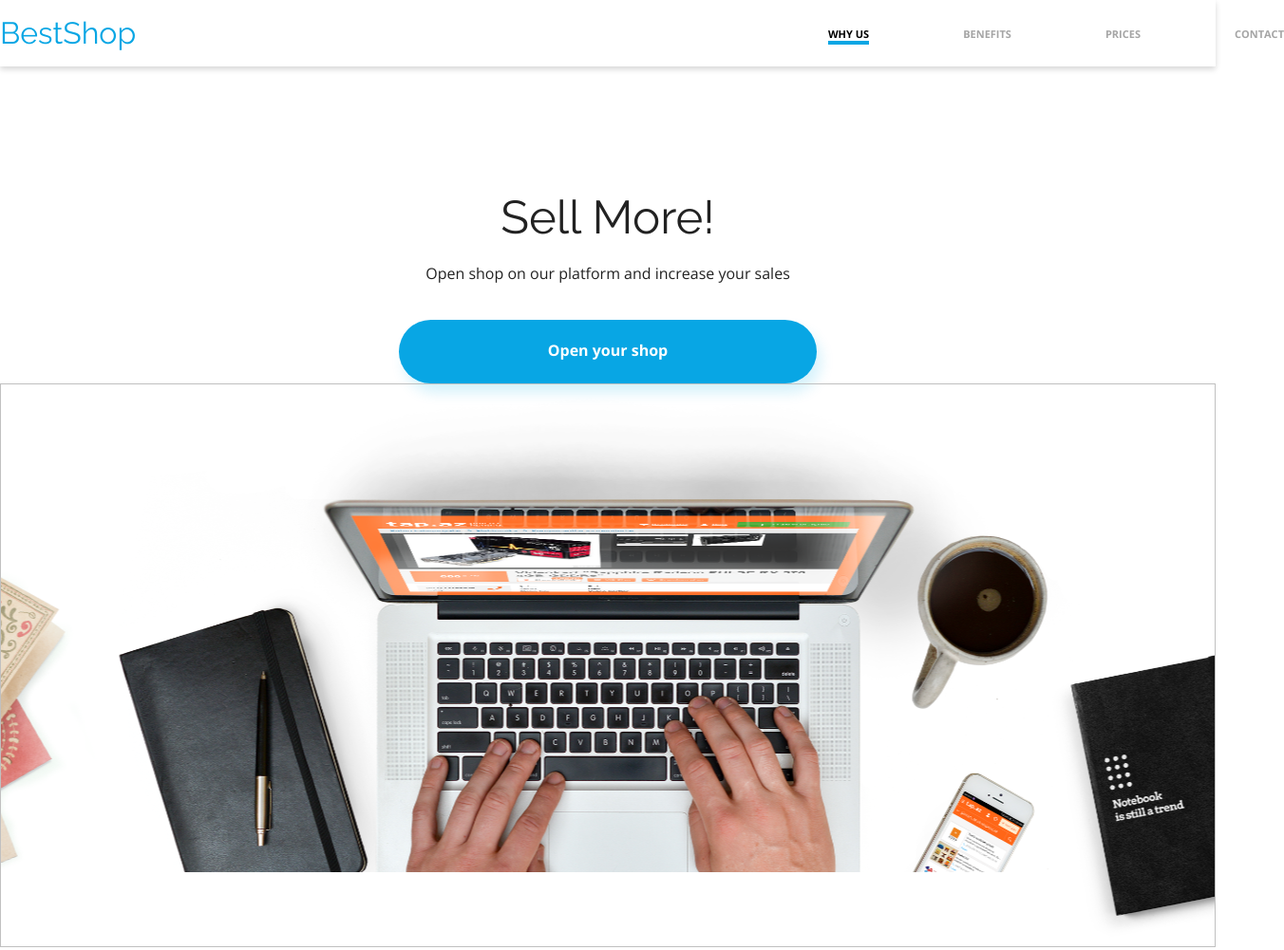
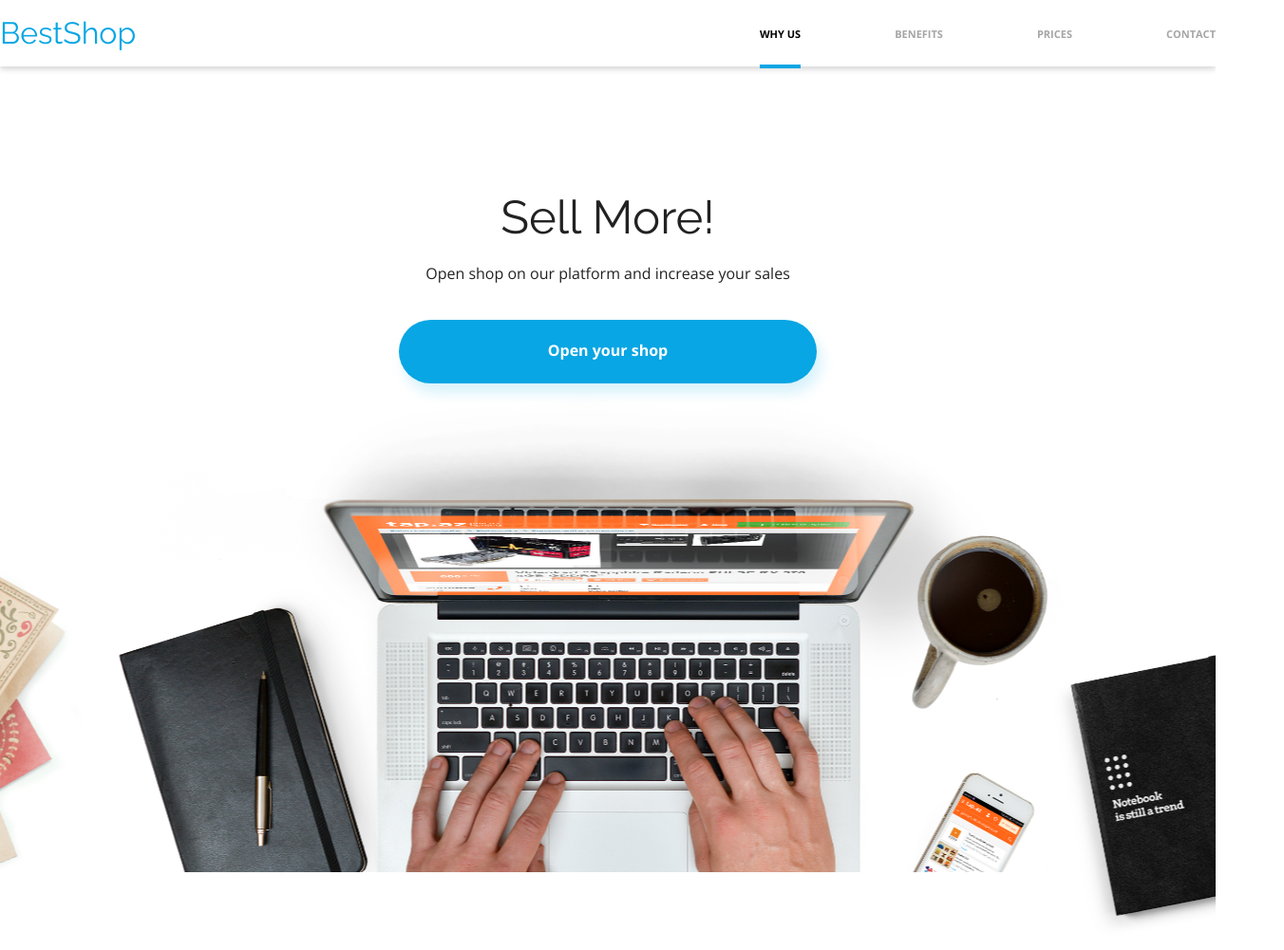
Before and after one commit to VikiZieleniewska/BestShop, a plain HTML site: page index.html in a window 1280 px wide. Shown: the top 1001 px of the page at 95% size, 1352 px wide, since content can reach past the window. Drawn offline with nearby package versions, Linux system fonts and the light colour scheme.

Commit message:
fixed styling and index.html

```diff
--- a/index.html
+++ b/index.html
@@ -35,7 +35,7 @@
         <a class="callToAction" href="/">
             Open your shop
         </a>
-        <img class="intro__image" />
+        <div class="intro__image"></div>
     </section>
 
     <section class="statistics">
--- a/src/styles/styles.css
+++ b/src/styles/styles.css
@@ -29,7 +29,8 @@
 }
 
 .header .header__inner {
-    width: 1352px;
+    width: 100%;
+    max-width: 1352px;
     margin: 0 auto;
     display: flex;
     justify-content: space-between;
@@ -46,6 +47,7 @@
 }
 
 .mainMenu .mainMenu__item {
+    padding-bottom: 25px;
     color: var(--grey-2);
     text-decoration: none;
     margin-left: 95px;
@@ -177,7 +179,8 @@
 }
 
 .footer .footer__inner {
-    width: 1352px;
+    width: 100%;
+    max-width: 1352px;
     margin: 0 auto;
     display: flex;
     justify-content: space-between;
```
